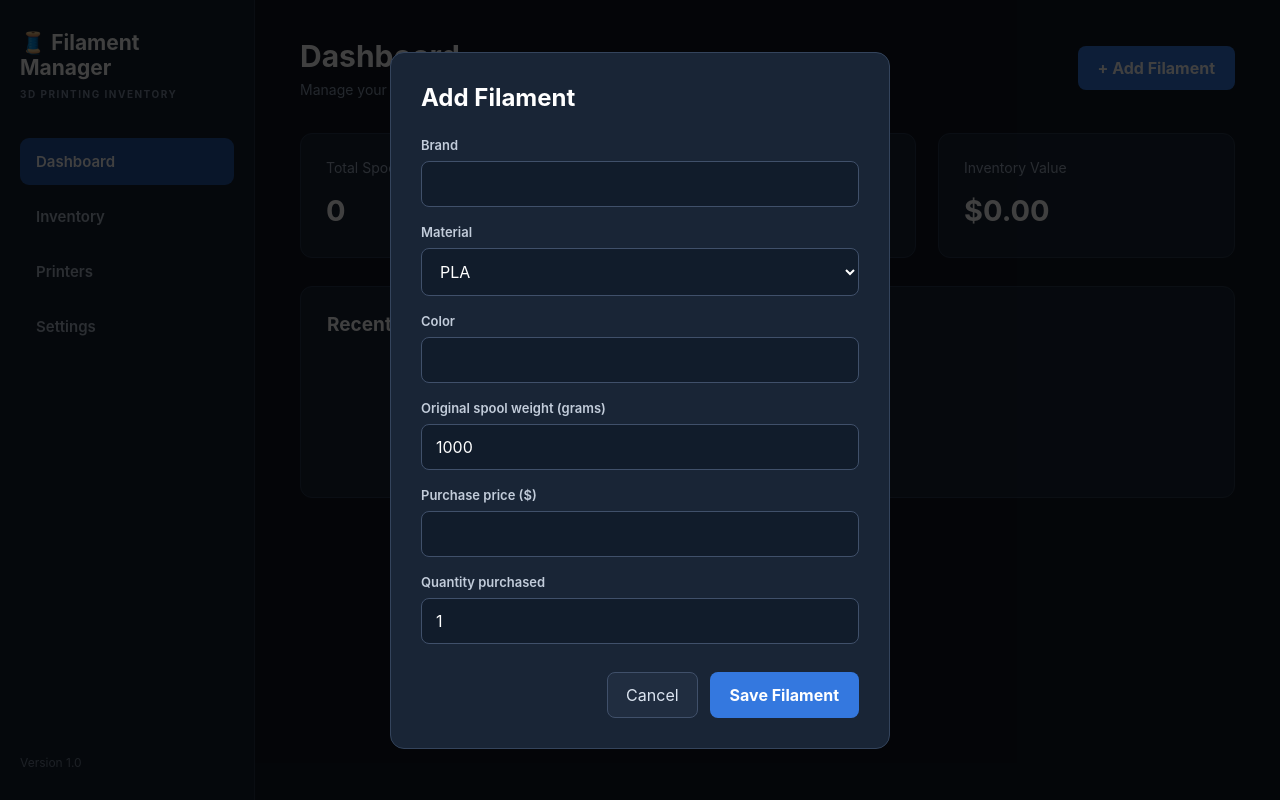
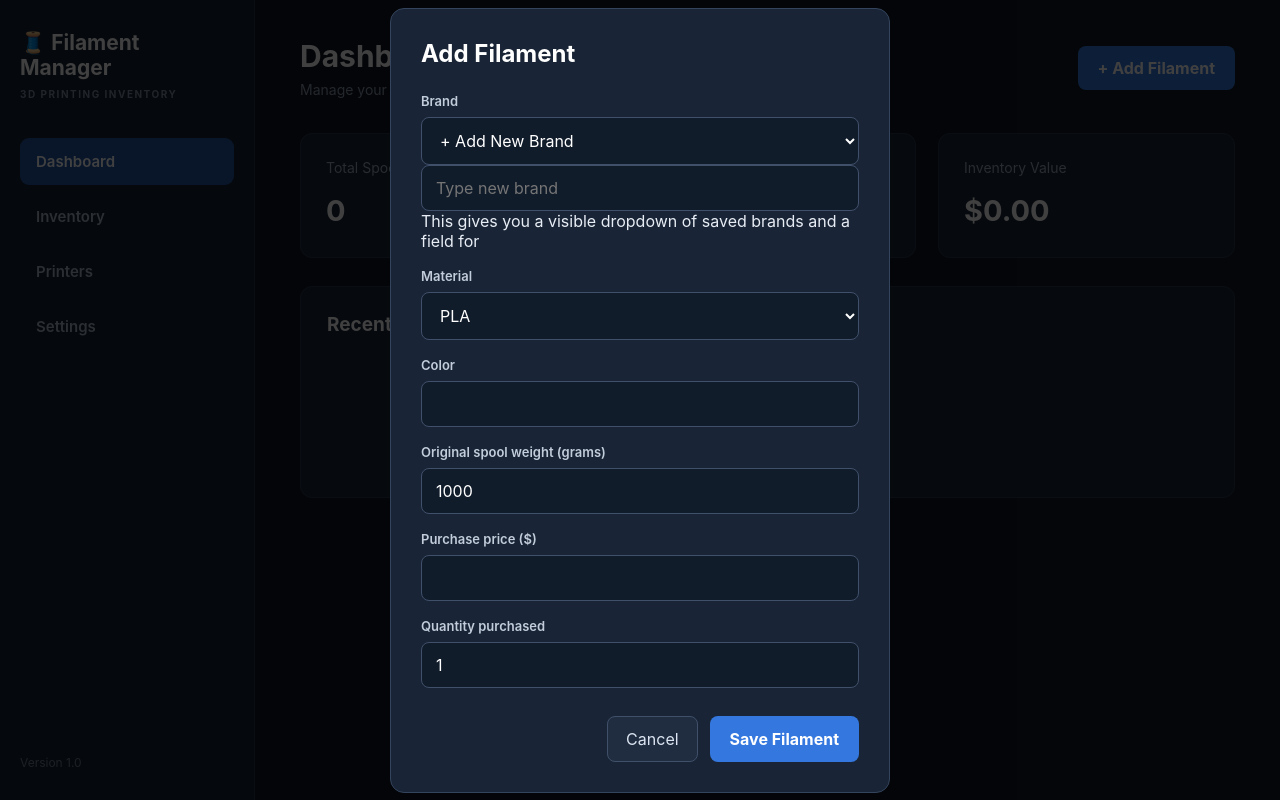
Before and after one commit to Knavelbambu/3d--filament-inventory, a React (Vite) app: page / in a window 1280 px wide. Both pictures are taken after a click on the button "+ Add Filament". Built offline with nearby package versions, Linux system fonts and the light colour scheme.

Commit message:
Fix saved brand dropdown

```diff
--- a/src/App.jsx
+++ b/src/App.jsx
@@ -83,16 +83,16 @@ if (
 ) {
   setMaterials(old => [...old, form.material.trim()]);
 }
-   const newBrand = form.brand.trim();
 
-if (newBrand && !brands.some(
-  brand => brand.toLowerCase() === newBrand.toLowerCase()
-)) {
-  setBrands(old => [...old, newBrand]);
-}
     if (!form.brand.trim() || !form.color.trim() ||
         weight <= 0 || cost < 0 || quantity <= 0) return;
+const newBrand = form.brand.trim();
 
+setBrands(old =>
+  old.some(b => b.toLowerCase() === newBrand.toLowerCase())
+    ? old
+    : [...old, newBrand]
+);
    const newSpools = Array.from({ length: quantity }, () => ({
   id: crypto.randomUUID(),
   brand: form.brand.trim(),
@@ -226,18 +226,36 @@ setInventory(old => [...old, ...newSpools]);
             <form className="form" onSubmit={addFilament}>
               <h2>Add Filament</h2>
 
-             <label>Brand</label>
-<input
-  list="brand-options"
+            <label>Brand</label>
+<select
+  value={brands.includes(form.brand) ? form.brand : '__custom__'}
+  onChange={e => {
+    if (e.target.value === '__custom__') {
+      setForm({...form, brand: ''});
+    } else {
+      setForm({...form, brand: e.target.value});
+    }
+  }}
   required
-  value={form.brand}
-  onChange={e => setForm({...form, brand: e.target.value})}
-/>
-<datalist id="brand-options">
+>
+  <option value="">Select Brand</option>
   {brands.map(brand => (
-    <option key={brand} value={brand} />
+    <option key={brand} value={brand}>{brand}</option>
   ))}
-</datalist>
+  <option value="__custom__">+ Add New Brand</option>
+</select>
+
+{(!brands.includes(form.brand) || form.brand === '') && (
+  <input
+    required
+    placeholder="Type new brand"
+    value={form.brand}
+    onChange={e => setForm({...form, brand: e.target.value})}
+  />
+)}
+
+
+This gives you a visible dropdown of saved brands and a field for
 
               <label>Material</label>
               <div>
```
